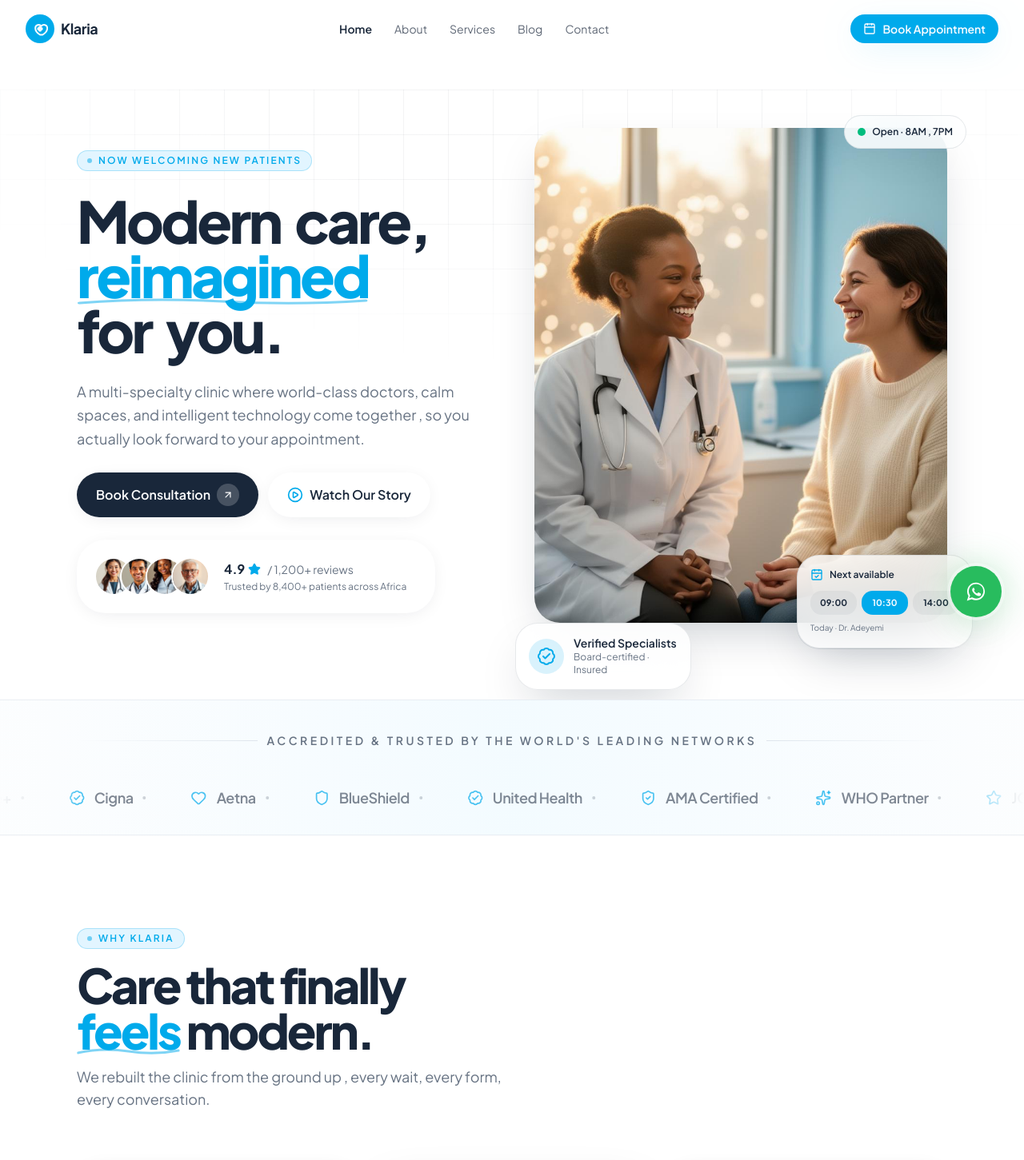
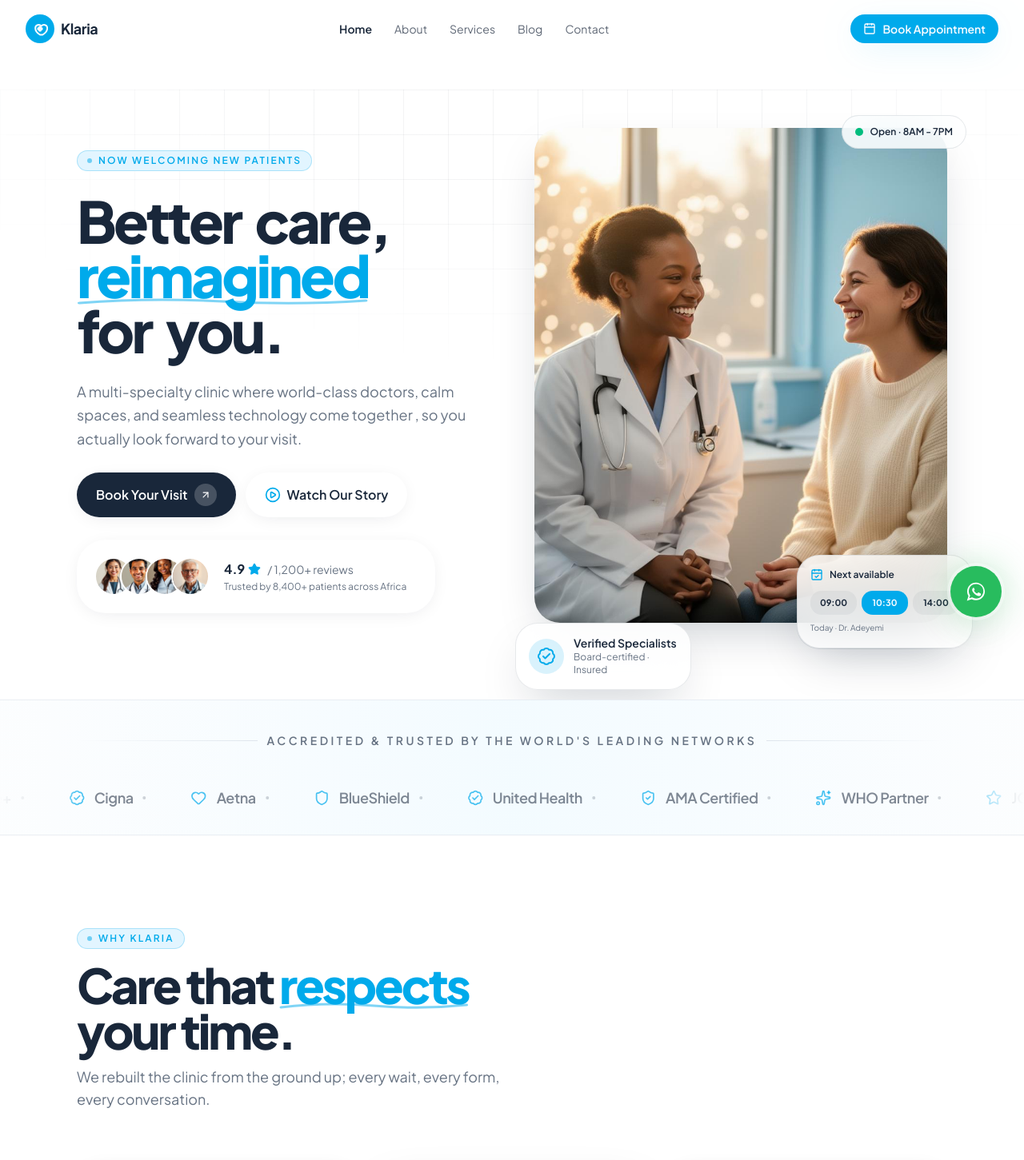
Before and after one commit to onceuponatechie/klaria-healthcare-site, a Next.js app: page / in a window 1280 px wide. Shown: the top 1451 px of the page at 80% size. Built offline with nearby package versions, Linux system fonts and the light colour scheme.

Commit message:
feat: make copy edits to optimize for conversion

```diff
--- a/app/page.tsx
+++ b/app/page.tsx
@@ -63,7 +63,7 @@ export default function Home() {
 
 /* ---------- HERO ---------- */
 function Hero() {
-  const words = ["Modern", "care,", "reimagined", "for", "you."];
+  const words = ["Better", "care,", "reimagined", "for", "you."];
 
   return (
     <section className="relative overflow-hidden">
@@ -121,14 +121,14 @@ function Hero() {
           <Reveal delay={0.7}>
             <p className="text-lg text-muted-foreground max-w-xl leading-relaxed">
               A multi-specialty clinic where world-class doctors, calm spaces,
-              and intelligent technology come together , so you actually look
-              forward to your appointment.
+              and seamless technology come together , so you actually look
+              forward to your visit.
             </p>
           </Reveal>
 
           <Reveal delay={0.8} className="flex flex-wrap items-center gap-3">
             <MagneticButton to="/contact" primary>
-              Book Consultation
+              Book Your Visit
             </MagneticButton>
             <MagneticButton to="#story">
               <PlayCircle className="w-5 h-5 text-primary" /> Watch Our Story
@@ -220,7 +220,7 @@ function Hero() {
                   <span className="relative inline-flex rounded-full w-2.5 h-2.5 bg-emerald-500" />
                 </span>
                 <p className="text-[11px] sm:text-xs font-semibold text-foreground whitespace-nowrap">
-                  Open · 8AM , 7PM
+                  Open · 8AM - 7PM
                 </p>
               </div>
             </motion.div>
@@ -404,10 +404,10 @@ function ShowDontTell() {
       <Reveal className="max-w-3xl space-y-4 mb-12 sm:mb-16">
         <SectionEyebrow>Why Klaria</SectionEyebrow>
         <h2 className="text-4xl sm:text-6xl font-extrabold tracking-tighter text-foreground text-balance leading-[0.95]">
-          Care that finally <Underlined>feels</Underlined> modern.
+          Care that <Underlined>respects</Underlined> your time.
         </h2>
         <p className="text-muted-foreground text-lg max-w-xl">
-          We rebuilt the clinic from the ground up , every wait, every form,
+          We rebuilt the clinic from the ground up; every wait, every form,
           every conversation.
         </p>
       </Reveal>
@@ -742,7 +742,7 @@ function ServicesHighlight() {
         <Reveal className="max-w-2xl space-y-4">
           <SectionEyebrow>Specialties</SectionEyebrow>
           <h2 className="text-4xl sm:text-5xl font-extrabold tracking-tight text-foreground text-balance">
-            One clinic. Every specialty.
+            One space. Six Practices.
           </h2>
         </Reveal>
         {items.map((it, i) => (
@@ -823,7 +823,7 @@ function DoctorsMarquee() {
         </Reveal>
         <Reveal delay={0.1} className="lg:col-span-5">
           <p className="text-muted-foreground text-lg">
-            Meet the team in the middle of doing the thing they love most,
+            Meet the team in the middle of doing what they love most,
             taking care of people. Each specialist, a master at their craft.
           </p>
         </Reveal>
```
